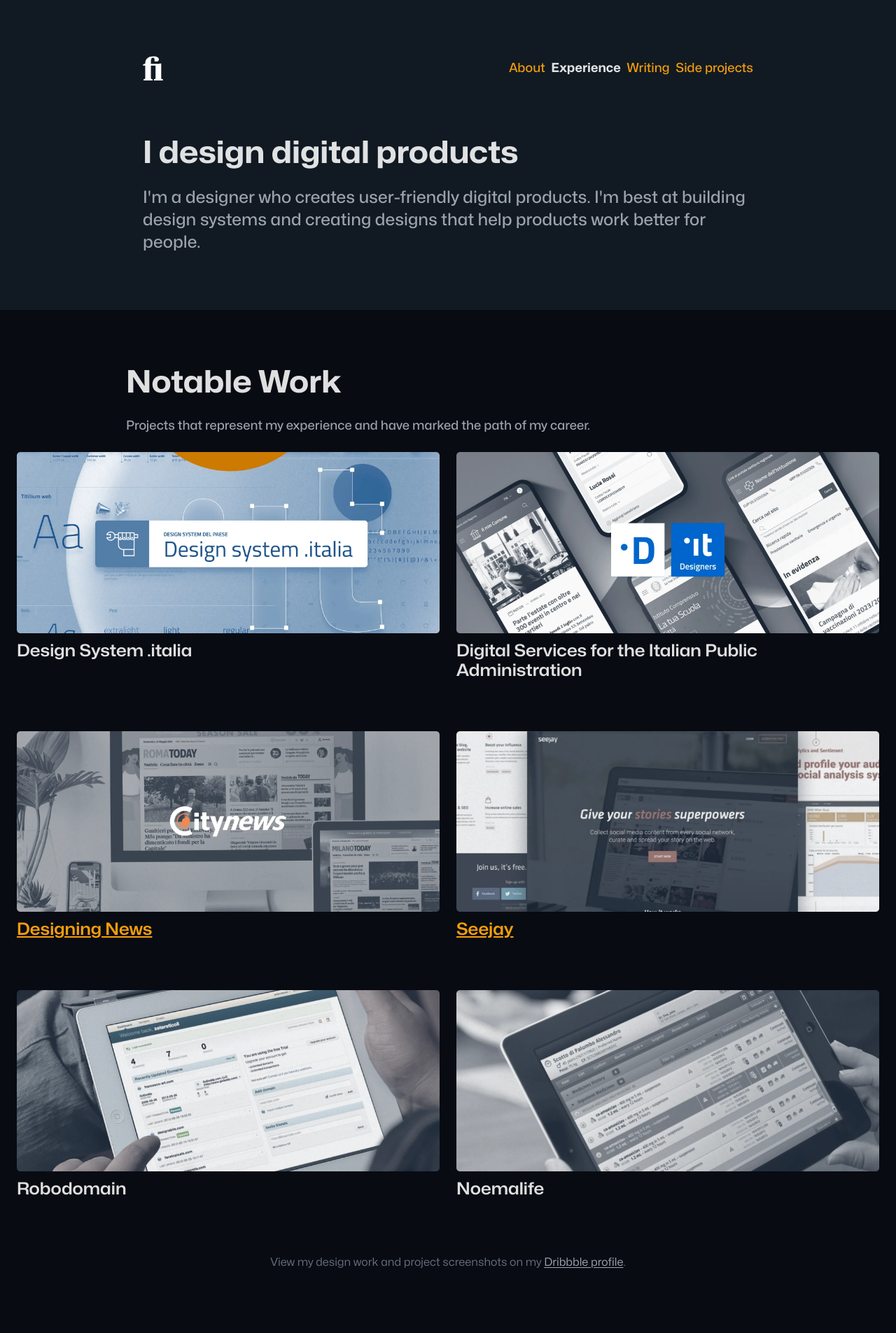
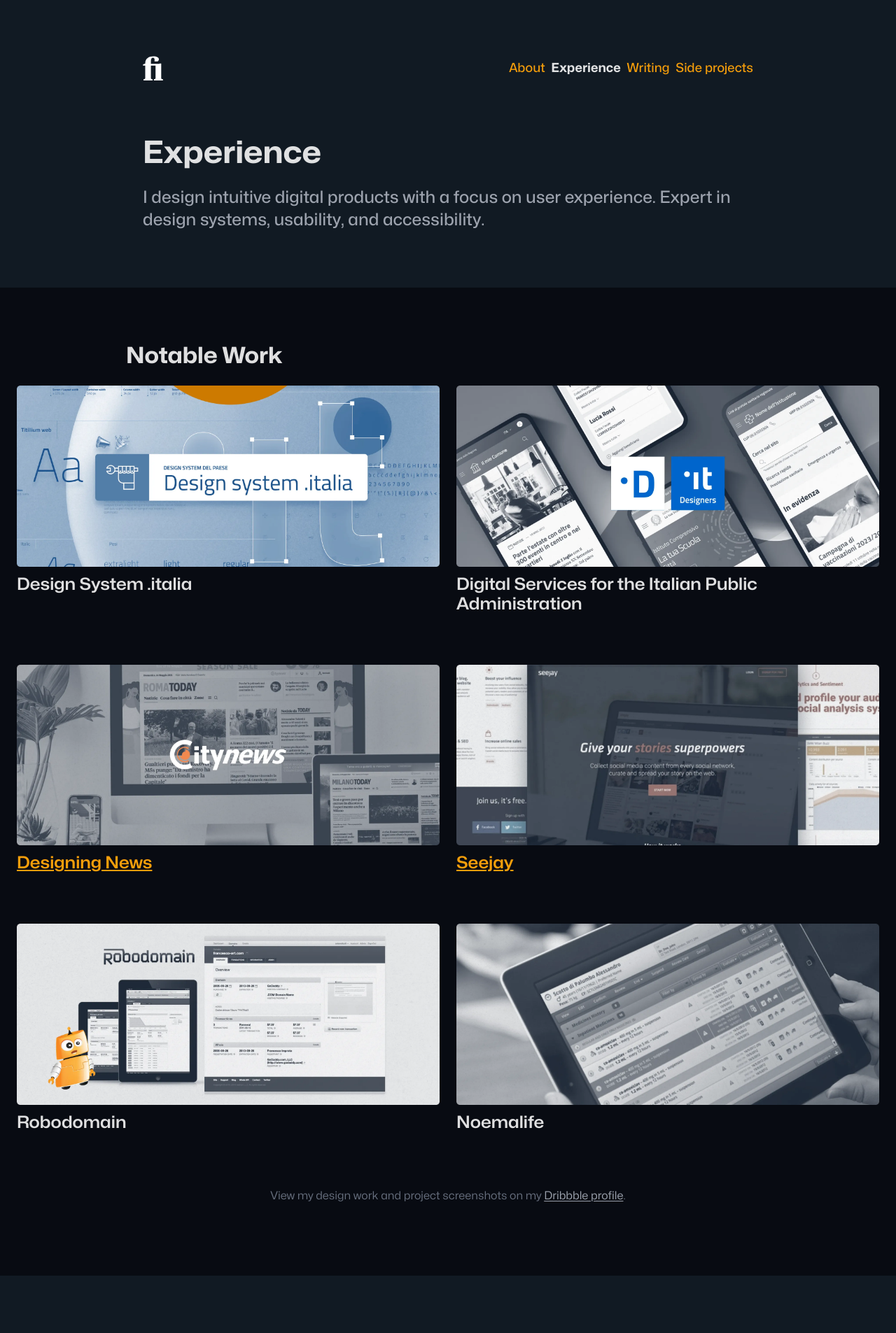
Before and after one commit to zetareticoli/fi, a Jekyll site: the page built from _work/index.md, in a window 1280 px wide. Shown: the top 1905 px of the page at 70% size. Built offline with Jekyll 4.4.1, drawn with Linux system fonts in a browser that asks for light colours; some web fonts are replaced.

Commit message:
fix: headline and cover

```diff
--- a/_data/clients.yml
+++ b/_data/clients.yml
@@ -1,6 +1,6 @@
 - title: HCL Software
   desc: Played a pivotal role in the successful transition from legacy software to web SaaS solutions for BigFix, an endpoint management system, enhancing user experience and operational efficiency
-  year: 2021-2022
+  year: 2021
 - title: INPS
   desc: Designed and developed a comprehensive internal Business Intelligence tool interface, focusing on data visualization and intuitive user workflows for enhanced analytics capabilities
   year: 2015
--- a/_layouts/page.html
+++ b/_layouts/page.html
@@ -4,7 +4,7 @@
 
 <section class="spacing-sections outer-margin">
 	{% if page.headline %}
-		<h1 class="headline-default">{{ page.headline }}</h1>
+		<h1 class="headline-featured">{{ page.headline }}</h1>
 	{% endif %}
 
 	{% if page.lead %}
--- a/_sass/utilities/_text.scss
+++ b/_sass/utilities/_text.scss
@@ -9,13 +9,16 @@
   }
 }
 
+.headline-featured {
+  font-size: var(--font-08);
+  line-height: var(--lineheight-auto);
+  font-stretch: var(--stretch-wide);
+}
+
 .headline-default {
   font-size: var(--font-07);
   line-height: var(--lineheight-auto);
   font-stretch: var(--stretch-wide);
-  @media screen and (min-width: 768px) {
-    font-size: var(--font-08);
-  }
 }
 
 .headline-secondary {
--- a/_work/index.md
+++ b/_work/index.md
@@ -1,14 +1,15 @@
 ---
 layout: full
-headline: I design digital products
-lead: I'm a designer who creates user-friendly digital products. I'm best at building design systems and creating designs that help products work better for people.
+headline: Experience
+summary: My professional journey as a designer, showcasing my notable work and experience across the years.
+lead: I design intuitive digital products with a focus on user experience. Expert in design systems, usability, and accessibility.
 permalink: /experience/
 ---
 
 
 <section class="spacing-sections inner outer-margin">
 	{% if page.headline %}
-		<h1 class="headline-default">{{ page.headline }}</h1>
+		<h1 class="headline-featured">{{ page.headline }}</h1>
 	{% endif %}
 	{% if page.lead %}
 		<p class="lead color-text-light">{{ page.lead }}</p>
@@ -18,7 +19,6 @@
 <section class="spacing-sections spacing-sections-inset spacing-outer background-emphasis">
   <div class="inner">
     <h2 class="headline-default">Notable Work</h2>
-    <p class="body color-text-light">Projects that represent my experience and have marked the path of my career.</p>
   </div>
   <div class="inner-large">
     <div class="list-projects mb-l">
```
Also changed, not shown: img/works/robodomain/robodomain-cover.webp.
